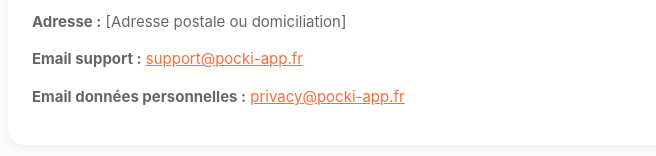
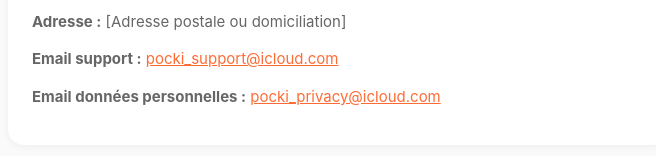
Before and after one commit to tretornx/pocki-legal, a plain HTML site: page terms.html in a window 1280 px wide. Shown: the part 780-936 px from the top of the page, without its empty margins (302-958 px from the left). Drawn offline with Linux system fonts and the light colour scheme.

Commit message:
Update terms.html

```diff
--- a/terms.html
+++ b/terms.html
@@ -150,8 +150,8 @@
         <h2>🏢 Éditeur & contact</h2>
         <p><strong>Éditeur :</strong> [Ton nom / raison sociale]</p>
         <p><strong>Adresse :</strong> [Adresse postale ou domiciliation]</p>
-        <p><strong>Email support :</strong> <a href="mailto:support@pocki-app.fr">support@pocki-app.fr</a></p>
-        <p><strong>Email données personnelles :</strong> <a href="mailto:privacy@pocki-app.fr">privacy@pocki-app.fr</a></p>
+        <p><strong>Email support :</strong> <a href="mailto:pocki_support@icloud.com">pocki_support@icloud.com</a></p>
+        <p><strong>Email données personnelles :</strong> <a href="mailto:pocki_privacy@icloud.com">pocki_privacy@icloud.com</a></p>
     </section>
 
 
@@ -263,8 +263,8 @@
 
     <section>
         <h2>📧 Contact</h2>
-        <p><strong>Support :</strong> <a href="mailto:support@pocki-app.fr">support@pocki-app.fr</a></p>
-        <p><strong>Données personnelles :</strong> <a href="mailto:privacy@pocki-app.fr">privacy@pocki-app.fr</a></p>
+        <p><strong>Support :</strong> <a href="mailto:pocki_support@icloud.com">pocki_support@icloud.com</a></p>
+        <p><strong>Données personnelles :</strong> <a href="mailto:pocki_privacy@icloud.com">pocki_privacy@icloud.com</a></p>
     </section>
 
     <div class="footer">
```
